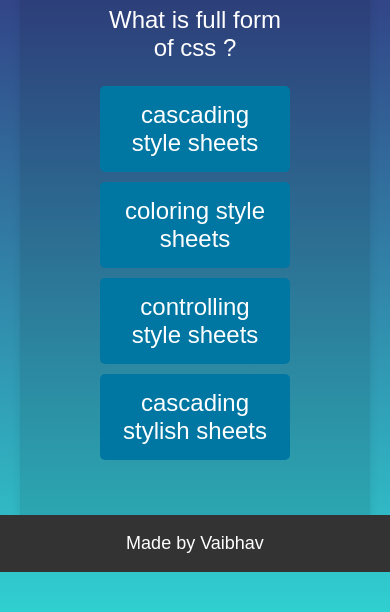
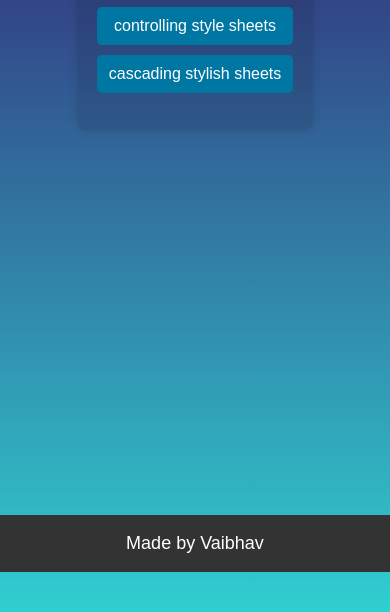
Before and after one commit to VaibhavRY/Quiz_App, a plain HTML site: page index.html in a window 390 px wide. Shown: the part 272-884 px from the top of the page. Drawn offline with Linux system fonts and the light colour scheme.

Commit message:
Updated styles.css

```diff
--- a/styles.css
+++ b/styles.css
@@ -86,6 +86,26 @@ h1 {
 #next-button:hover {
     background-color: #0077A3;
 }
+@media screen and (max-width: 600px) {
+    .quiz-container {
+        font-size: large;
+    }
+}
+
+@media screen and (max-width: 400px) {
+    .quiz-container {
+        padding: 20px;
+        margin-top: 30px;
+    }
+}
+
+@media screen and (max-width: 600px) {
+    .option {
+        padding: 10px;
+        font-size: medium;
+    }
+}
+
 
 footer {
     background-color: #333;
```
